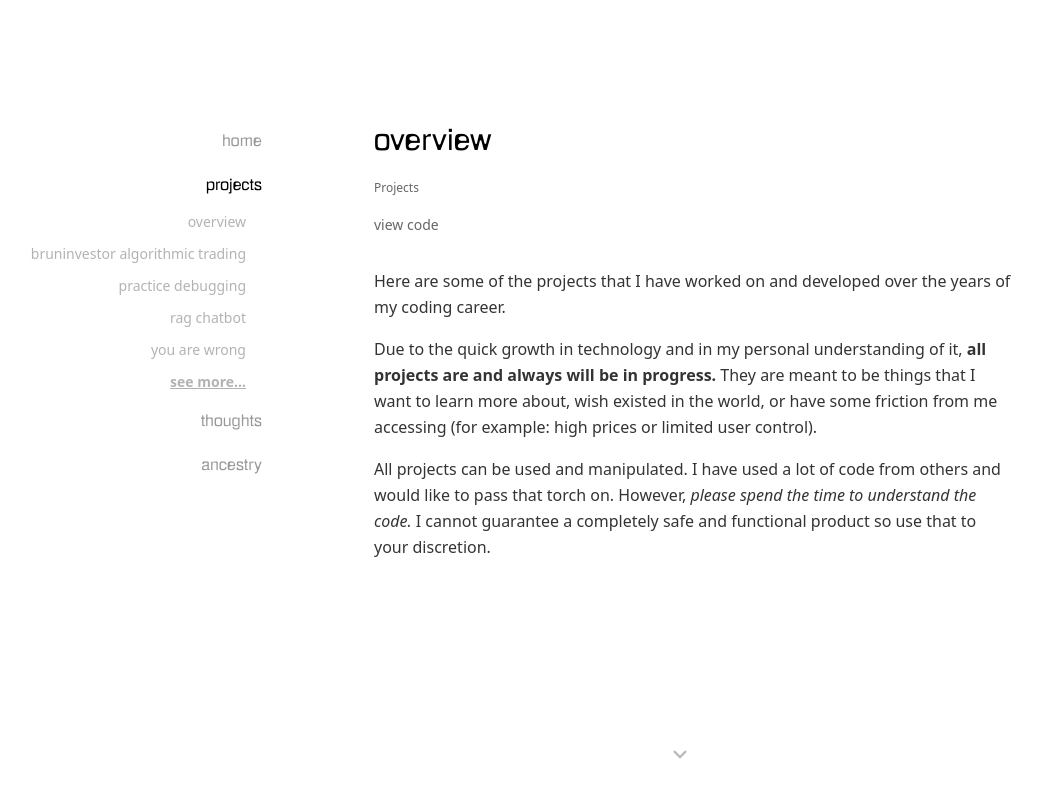
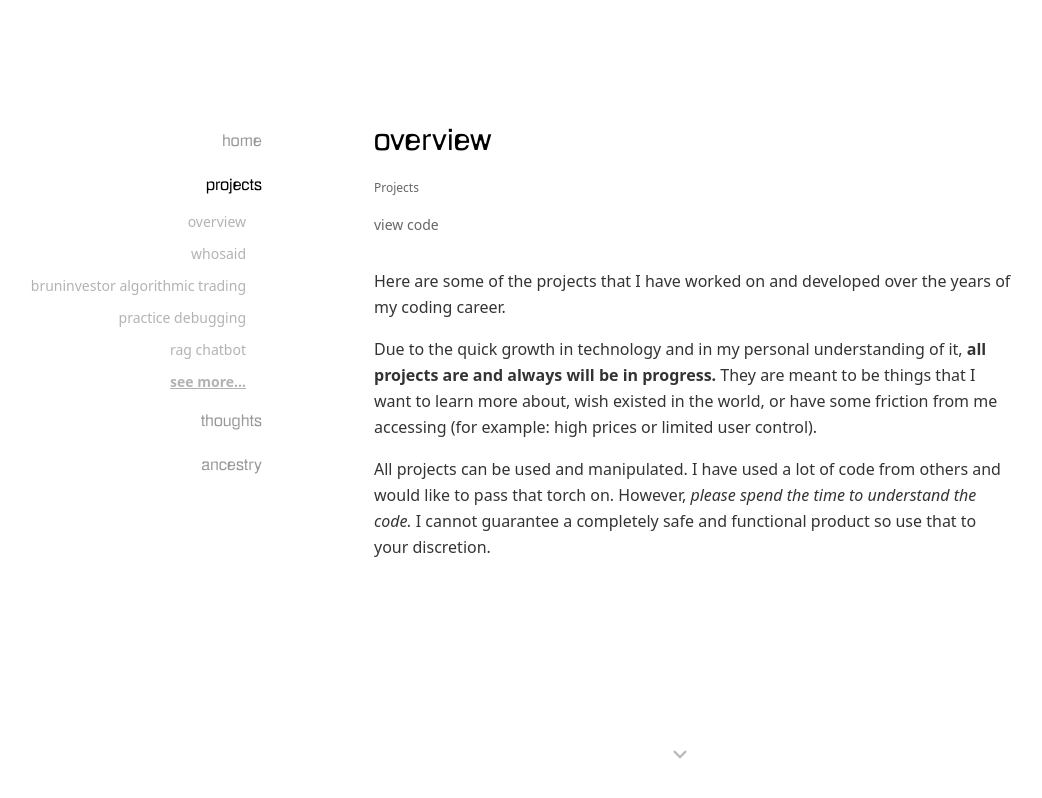
Before and after one commit to brinzunza/portfolio, a Next.js app: page /projects in a window 1280 px wide. Shown: the whole page, without its empty margins (74-1116 px from the left). Built offline with nearby package versions, Linux system fonts and the light colour scheme.

Commit message:
Move whosaid from thoughts to projects
Co-Authored-By: Claude Sonnet 5.5 <noreply@anthropic.com>

```diff
--- a/src/pages/index.tsx
+++ b/src/pages/index.tsx
@@ -46,6 +46,7 @@ const LandingPage: React.FC = () => {
     { id: '4', title: 'you are wrong' },
     { id: '5', title: 'brain' },
     { id: '6', title: 'synthetic market data api' },
+    { id: '7', title: 'whosaid' },
   ];
 
   const mostRecentProject = projects
--- a/src/pages/projects.tsx
+++ b/src/pages/projects.tsx
@@ -16,6 +16,14 @@ export const projects = [
     code: 'https://github.com/brinzunza/',
     tech: ['Projects'],
     readmeFile: '/overview/overview.md',
+  },
+  {
+    id: '7',
+    title: 'whosaid',
+    description: 'Built an offline tool that places captions under the face of whoever is speaking and follows them around the frame.',
+    code: 'https://github.com/brinzunza/whosaid',
+    tech: ['python', 'cv', 'asr'],
+    readmeFile: '/whosaid/whosaidreadme.md',
   },
   {
     id: '1',
@@ -79,7 +87,7 @@ export default function Projects() {
         if (project) return project;
       }
     }
-    return projects[0];
+    return projects.find(p => p.id === '9999') || projects[0];
   };
 
   const [selectedProject, setSelectedProject] = useState(getInitialProject());
```
Also changed, not shown: public/whosaid/whosaidreadme.md (added, +17 -0 lines), src/data/blogPosts.ts (+0 -6 lines).
